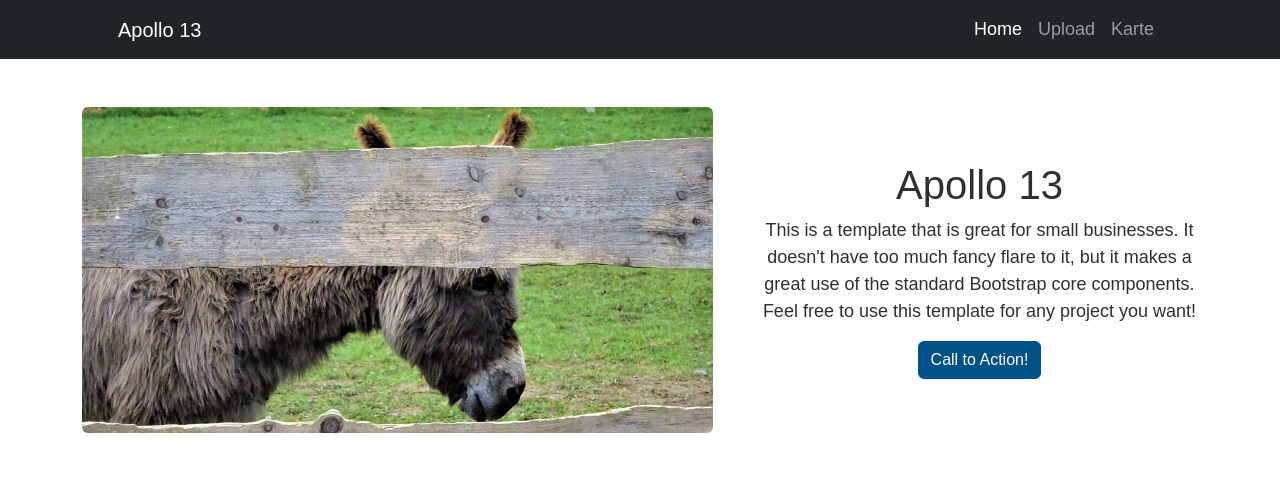
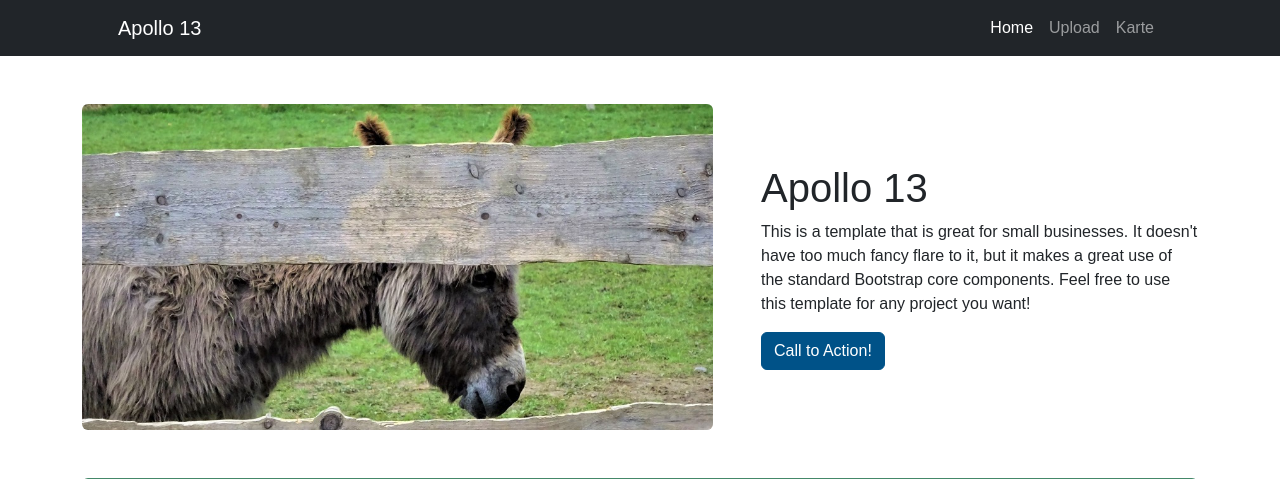
Before and after one commit to Laxeros07/Geosoft-II, a Node server app: page / in a window 1280 px wide. Shown: the top 479 px of the page. Run offline with Node 20, Linux system fonts and the light colour scheme.

Commit message:
css fehler

```diff
--- a/public/stylesheets/leaflet.css
+++ b/public/stylesheets/leaflet.css
@@ -27,9 +27,3 @@
   cursor: pointer;
   font-size: large;
 }
-
-div{
-  text-align: center;
-  color: rgb(49, 46, 46);
-  font-size: large;
-}
```
